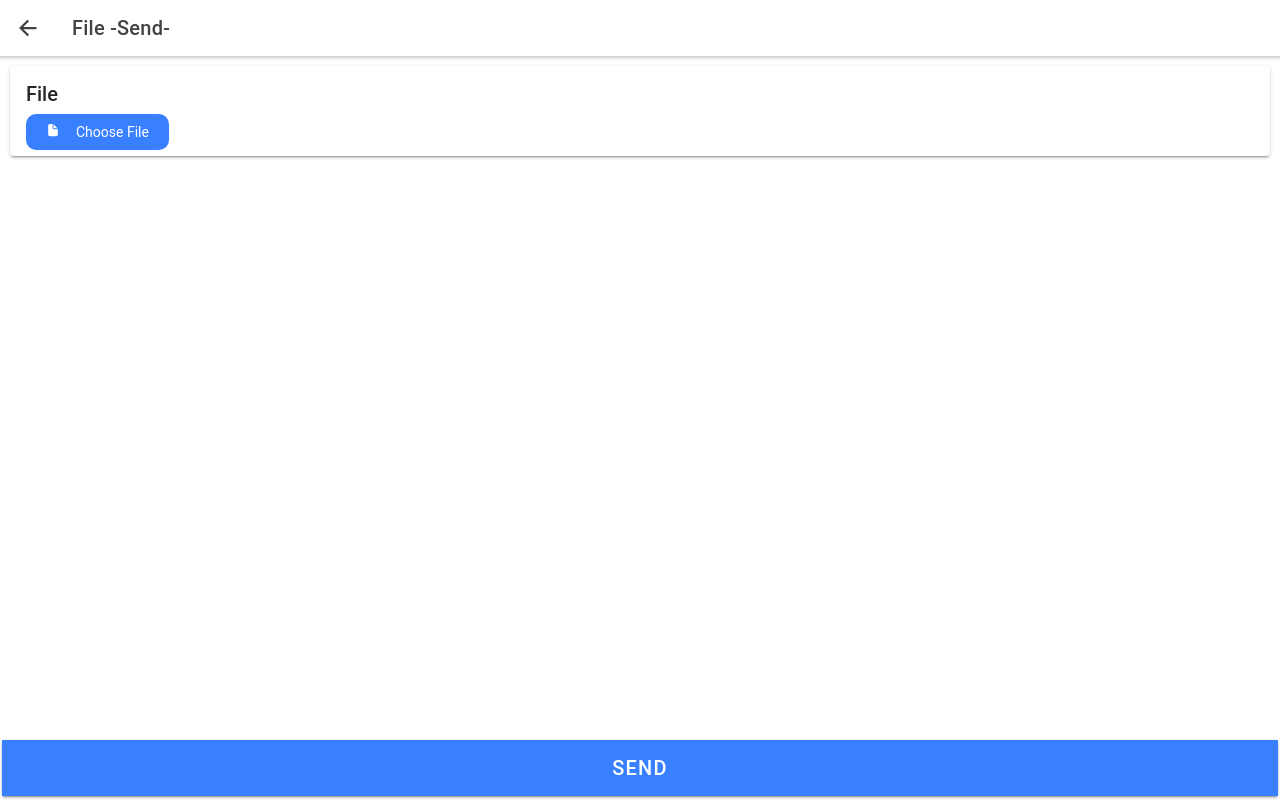
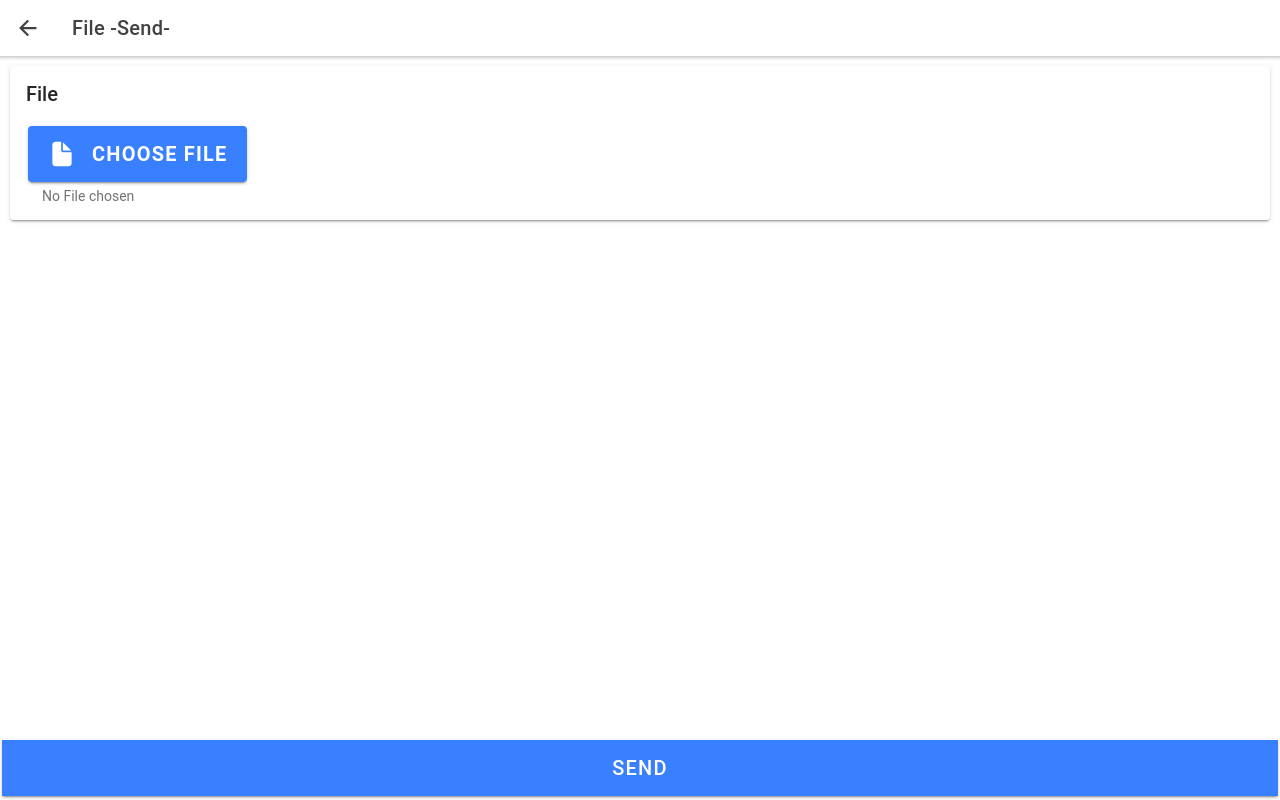
Before and after one commit to snowflake0123/tornedge, a React (Create React App) app in the folder web_client/Tornedge/: page /FileSend in a window 1280 px wide. Built offline with nearby package versions, Linux system fonts and the light colour scheme.

Commit message:
FileSendページでファイルを選択し，送るFormDataを作成する処理を実装。

```diff
--- a/web_client/Tornedge/src/pages/FileSend.css
+++ b/web_client/Tornedge/src/pages/FileSend.css
@@ -5,12 +5,12 @@
 }
 
 .display-none {
-  display:none;
+  display: none;
 }
 
-.choose-button {
+/* .choose-button {
   color: white;
   background-color: var(--ion-color-primary);
   padding: 10px 20px;
   border-radius: 10px;
-}
+} */
--- a/web_client/Tornedge/src/pages/FileSend.tsx
+++ b/web_client/Tornedge/src/pages/FileSend.tsx
@@ -9,34 +9,44 @@ import {
   IonContent,
   IonHeader,
   IonIcon,
+  IonLabel,
   IonPage,
   IonTitle,
   IonToolbar
 } from '@ionic/react';
-import React from 'react';
+import React, { useState } from 'react';
 import './FileSend.css';
-import { document, images } from 'ionicons/icons';
-import { useForm } from 'react-hook-form';
+import { document } from 'ionicons/icons';
 import axios from 'axios';
-
-type Inputs = {
-  type: string;
-  receipt: FileList;
-  file: FileList;
-};
+import { generateFormData } from './../generateFormData';
 
 const FileSend: React.FC = () => {
-  const { register, setValue, handleSubmit } = useForm<Inputs>();
+  const inputFileRef = React.useRef<HTMLInputElement>(null);
+  const handleClickFile = () => {
+    if (inputFileRef && inputFileRef.current) {
+      inputFileRef.current.click();
+    }
+  }
 
-  const onSubmit = (data: Inputs) => {
-    console.log("data", data);
-    // axios.post("http://localhost:56060/", data).then(response => {
+  const handleClickSend = (event: React.MouseEvent<HTMLIonButtonElement>) => {
+    const formData = generateFormData("cmd", "upload_image",
+                                      "image", fileData);
+    // TODO: サーバに formData を POST する
+    // axios.post("http://localhost:56060", formData).then(response => {
     //   console.log('body:', response.data);
     // });
   };
 
-  const setTypeSender = () => {
-    setValue("type", "sender");
+  const [fileData, setFileData] = useState<File | null>(null)
+  const [fileName, setFileName] = useState("No File chosen");
+  const handleChangeFile = (event: React.ChangeEvent<HTMLInputElement>) => {
+    const file = event.target.files;
+    let fName = "No File chosen";
+    if (file !== null && file[0] !== (null || undefined)) {
+      fName = file[0].name;
+      setFileData(file[0]);
+    }
+    setFileName(fName);
   }
 
   return (
@@ -50,34 +60,22 @@ const FileSend: React.FC = () => {
         </IonToolbar>
       </IonHeader>
       <IonContent>
-        <form onSubmit={handleSubmit(onSubmit)}>
-          <input name="type" className="display-none" type="text" ref={register} />
-          {/*<IonCard>
-            <IonCardHeader>
-              <IonCardTitle>A Piece of Paper</IonCardTitle>
-            </IonCardHeader>
-            <IonCardContent>
-              <label className="choose-button" onClick={setTypeSender}>
-                <IonIcon icon={images} className="ion-margin-end" />Choose Photo
-                <input name="receipt" className="display-none" type="file" ref={register({required: true})} accept="image/*" />
-              </label>
-            </IonCardContent>
-          </IonCard>*/}
         <IonCard>
           <IonCardHeader>
             <IonCardTitle>File</IonCardTitle>
           </IonCardHeader>
           <IonCardContent>
-              <label className="choose-button" onClick={setTypeSender}>
+            <IonButton size="large" strong={true} onClick={handleClickFile}>
               <IonIcon icon={document} className="ion-margin-end" />Choose File
-                <input name="file" className="display-none" type="file" ref={register({required: true})} />
-              </label>
+              <input name="file" className="display-none" type="file" onChange={handleChangeFile} ref={inputFileRef} />
+            </IonButton>
+            <br />
+            <IonLabel className="ion-margin">{fileName}</IonLabel>
           </IonCardContent>
         </IonCard>
         <div className="footer-button">
-            <IonButton expand="full" size="large" className="ion-align-self-end" type="submit">Send</IonButton>
+          <IonButton expand="full" size="large" className="ion-align-self-end" onClick={handleClickSend}>Send</IonButton>
         </div>
-        </form>
       </IonContent>
     </IonPage>
   );
```
Also changed, not shown: 1 other file (tests, documents, lock files or other folders). Lines whose indentation alone changed are shown as unchanged.
